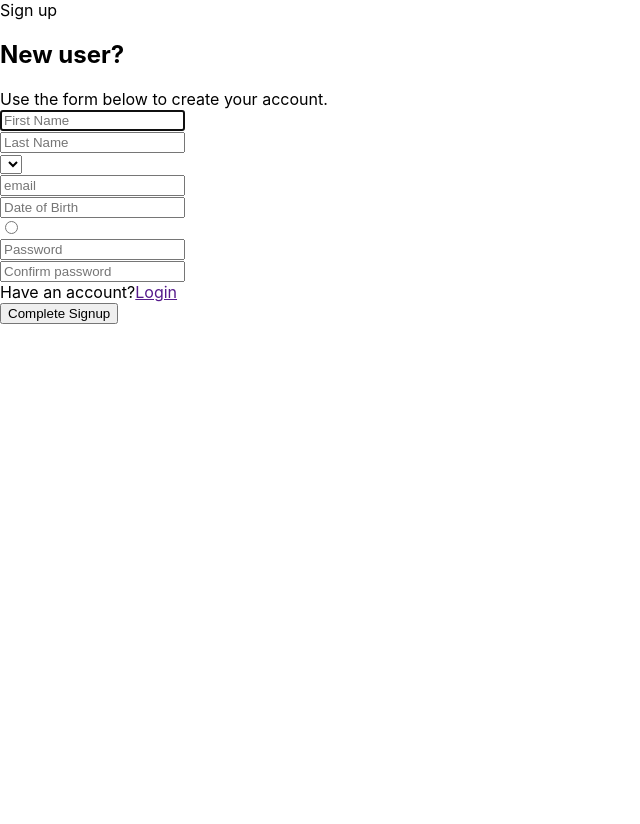
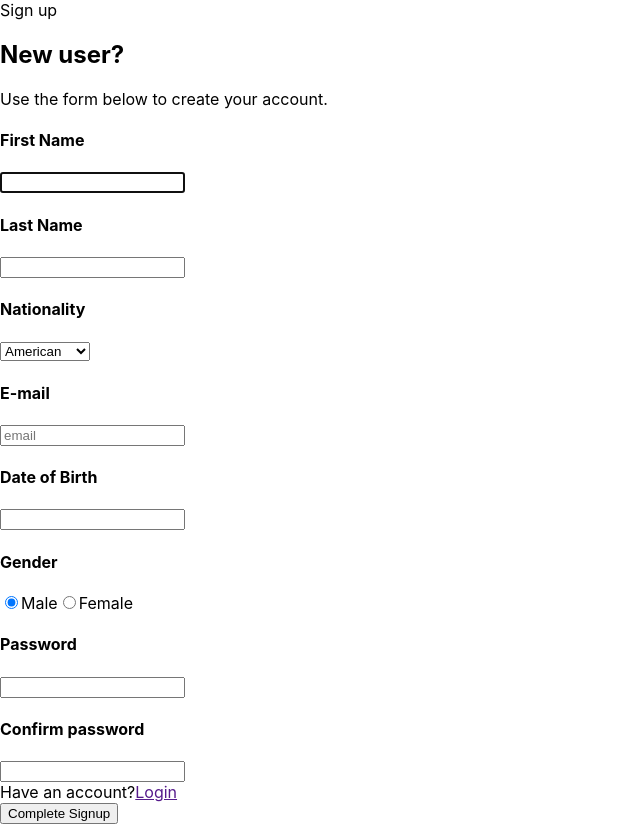
Before and after one commit to Dallmad/reg_form, a React (Create React App) app: page / in a window 1280 px wide. Shown: the whole page, without its empty margins (0-640 px from the left). Before the commit the page ends 800 px from the top, so only its background shows below. Built offline with nearby package versions, Linux system fonts and the light colour scheme.

Commit message:
Configure radio and select

```diff
--- a/src/app/App.tsx
+++ b/src/app/App.tsx
@@ -1,12 +1,10 @@
 import React from 'react';
-
-
-import {RegistartionForm} from '../features/RegistrationForm/RegistartionForm';
+import {RegistrationForm} from '../features/RegistrationForm/RegistartionForm';
 
 export const App = () => {
   return (
     <>
-			<RegistartionForm/>
+			<RegistrationForm/>
 		</>
   )
 }
--- a/src/features/RegistrationForm/RegistartionForm.tsx
+++ b/src/features/RegistrationForm/RegistartionForm.tsx
@@ -5,24 +5,28 @@ import {AppRootStateType, useTypedDispatch} from '../../state/store'
 import {useSelector} from 'react-redux'
 import s from './RegistrationForm.module.scss'
 
-export const RegistartionForm = () => {
+export const RegistrationForm = () => {
 
 	const dispatch = useTypedDispatch()
 
 	const error = useSelector<AppRootStateType, string>(state => state.registration.error)
 	const isLoading = useSelector<AppRootStateType, boolean>(state => state.registration.isLoading)
-	/*const success = useSelector<AppRootStateType, boolean>(state => state.loading.isSuccess)*/
 
 	const [inputValues, setInputValue] = useState<UserType>({
 		id: v1(),
 		firstName: '',
 		lastName: '',
 		email: '',
-		nationality: '',
+		nationality: 'American',
 		birthDate: '',
-		gender: '',
 		password: ''
 	})
+	console.log(inputValues)
+
+	const genderArr =['Male','Female']
+	const selectDate = ['American','Belarus','Frenchman']
+
+	const [gender, setGender] = useState<string>(genderArr[0])
 
 	const [validation, setValidation] = useState<ValidationType>({
 		firstAndLastName: '',
@@ -32,11 +36,12 @@ export const RegistartionForm = () => {
 		message: '',
 	})
 
-	//const [disable, setDisable] = useState<boolean>(false)
-
-	const handleChange = (e: ChangeEvent<HTMLInputElement>) => {
+	const handleChange = (e: ChangeEvent<HTMLInputElement> | ChangeEvent<HTMLSelectElement>) => {
 		const {name, value} = e.target
 		setInputValue({...inputValues, [name]: value})
+	}
+	const onChangeRadio = (e: ChangeEvent<HTMLInputElement>) => {
+		setGender(e.currentTarget.value)
 	}
 
 	const checkValidation = () => {
@@ -72,35 +77,18 @@ export const RegistartionForm = () => {
 		} else {
 			errors.message = ''
 		}
-		setValidation(errors)
+		//setValidation(errors)
 	}
 
-	/*	const newForm = {
-			id: v1(),
-			firstAndLastName: '',
-			email: '',
-			phone: '',
-			birthDate: '',
-			message: '',
-		}*/
 	useEffect(() => {
-		checkValidation()
+		//checkValidation()
 		if (isLoading
 			|| error
 			|| validation.message
 			|| validation.email
 			|| validation.firstAndLastName
 			|| validation.phone) {
-			//setDisable(true)
-		} //else setDisable(false)
-		/*if (success) {
-			const timer = setTimeout(() => {
-				//dispatch(successAC(false))
-				dispatch(loading(false))
-				setInputValue(newMessage)
-			}, 1500)
-			return () => clearTimeout(timer)
-		}*/
+		}
 	}, [, inputValues.email, isLoading, error,
 		validation.message, validation.email, validation.firstAndLastName, validation.phone
 	])
@@ -122,10 +110,11 @@ export const RegistartionForm = () => {
 				id="RegistrationForm"
 				onSubmit={handleSubmit}
 			>
+
 				<div className={s.box}>
+					<h4>First Name</h4>
                     <input
 											className={s.name}
-											placeholder="First Name"
 											name="firstName"
 											onChange={(e) => handleChange(e)}
 											value={inputValues.firstName}
@@ -135,9 +124,9 @@ export const RegistartionForm = () => {
 				</div>
 
 				<div className={s.box}>
+					<h4>Last Name</h4>
                     <input
 											className={s.name}
-											placeholder="Last Name"
 											name="lastName"
 											onChange={(e) => handleChange(e)}
 											value={inputValues.lastName}
@@ -146,17 +135,16 @@ export const RegistartionForm = () => {
 				</div>
 
 				<div className={s.box}>
+					<h4>Nationality</h4>
 					<select
 						className={s.name}
-						placeholder="Nationality"
 						name="nationality"
-						/*onChange={(e) => handleChange(e)}
-						value={inputValues.lastName}*/
-					/>
-					{validation.firstAndLastName && <p className={s.error}>{validation.firstAndLastName}</p>}
+						onChange={(e) => handleChange(e)}
+					>{selectDate.map((o,i)=>(<option key={o+i} value={o}>{o}</option>))}</select>
 				</div>
 
 				<div className={s.box}>
+					<h4>E-mail</h4>
 					<input
 						className={s.input}
 						type={'email'}
@@ -171,10 +159,10 @@ export const RegistartionForm = () => {
 
 
 				<div className={s.box}>
+					<h4>Date of Birth</h4>
 					<input
 						className={s.input}
 						type={'text'}
-						placeholder="Date of Birth"
 						onFocus={(e) => (e.target.type = 'date')}
 						onBlur={(e) => (e.target.type = 'text')}
 						name="birthDate"
@@ -185,35 +173,40 @@ export const RegistartionForm = () => {
 				</div>
 
 				<div className={s.box}>
-					<input
-						className={s.input}
-						type={'radio'}
-						placeholder="Gender"
-						name="gender"
-	/*					onChange={(e) => handleChange(e)}
-						value={inputValues.birthDate}*/
-					/>
-					{validation.birthDate && <p className={s.error}>{validation.birthDate}</p>}
+					<h4>Gender</h4>
+					{genderArr.map((o,i) => (
+						<label key={i}>
+							<input
+								className={s.input}
+								type={'radio'}
+								name='gender'
+								checked={o===gender}
+								value={o}
+								onChange={onChangeRadio}
+							/>
+							{o}
+						</label>
+					))}
 				</div>
 
 				<div className={s.box}>
+					<h4>Password</h4>
 					<input
 						className={s.input}
 						type={'password'}
-						placeholder="Password"
-						name="password"
+						name='password'
 						onChange={(e) => handleChange(e)}
-						value={inputValues.email}
+						value={inputValues.password}
 					/>
 					{validation.email && <p className={s.error}>{validation.email}</p>}
 				</div>
 
 				<div className={s.box}>
+					<h4>Confirm password</h4>
 					<input
 						className={s.input}
 						type={'password'}
-						placeholder="Confirm password"
-						name="confirmPassword"
+						name='confirmPassword'
 						onChange={(e) => handleChange(e)}
 						value={inputValues.email}
 					/>
--- a/src/state/registration-reducer.ts
+++ b/src/state/registration-reducer.ts
@@ -66,6 +66,5 @@ export type UserType = {
 	email: string
 	nationality: string
 	birthDate: string
-	gender: string
 	password: string
 }
```
